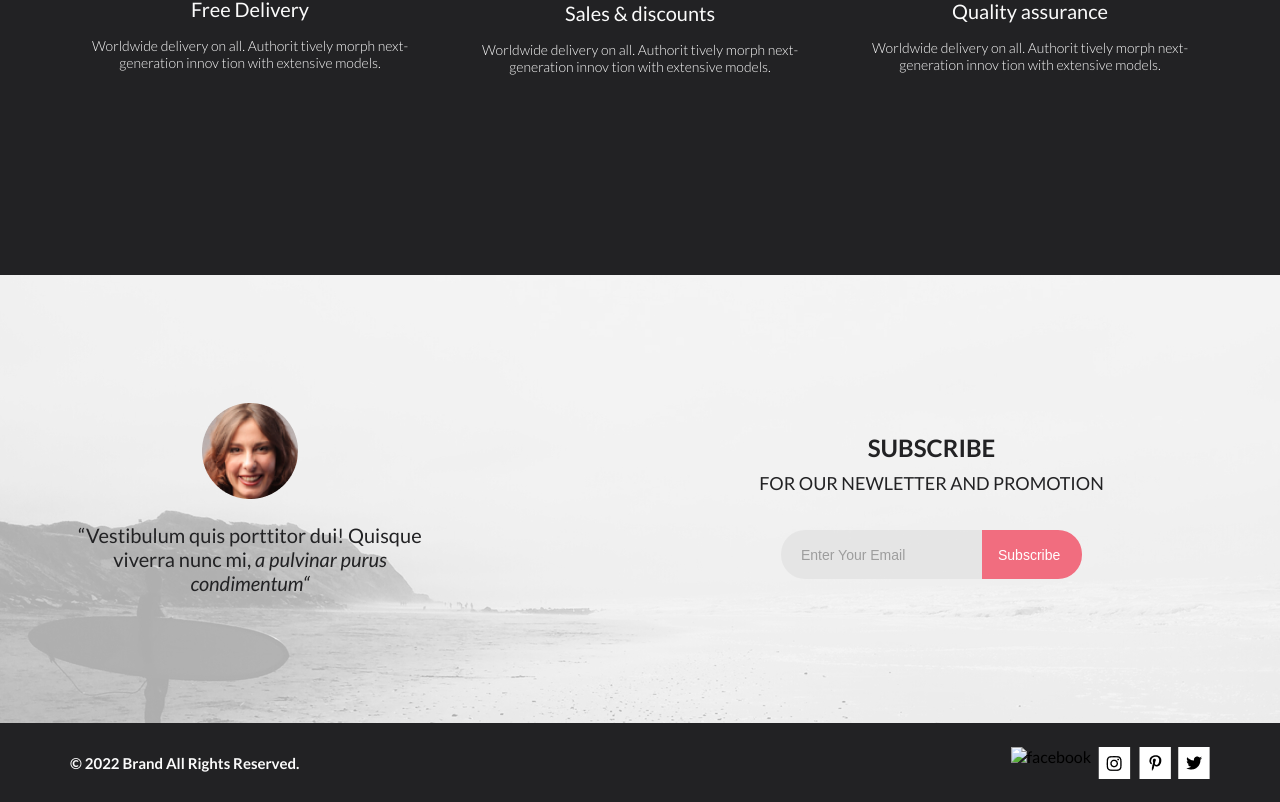
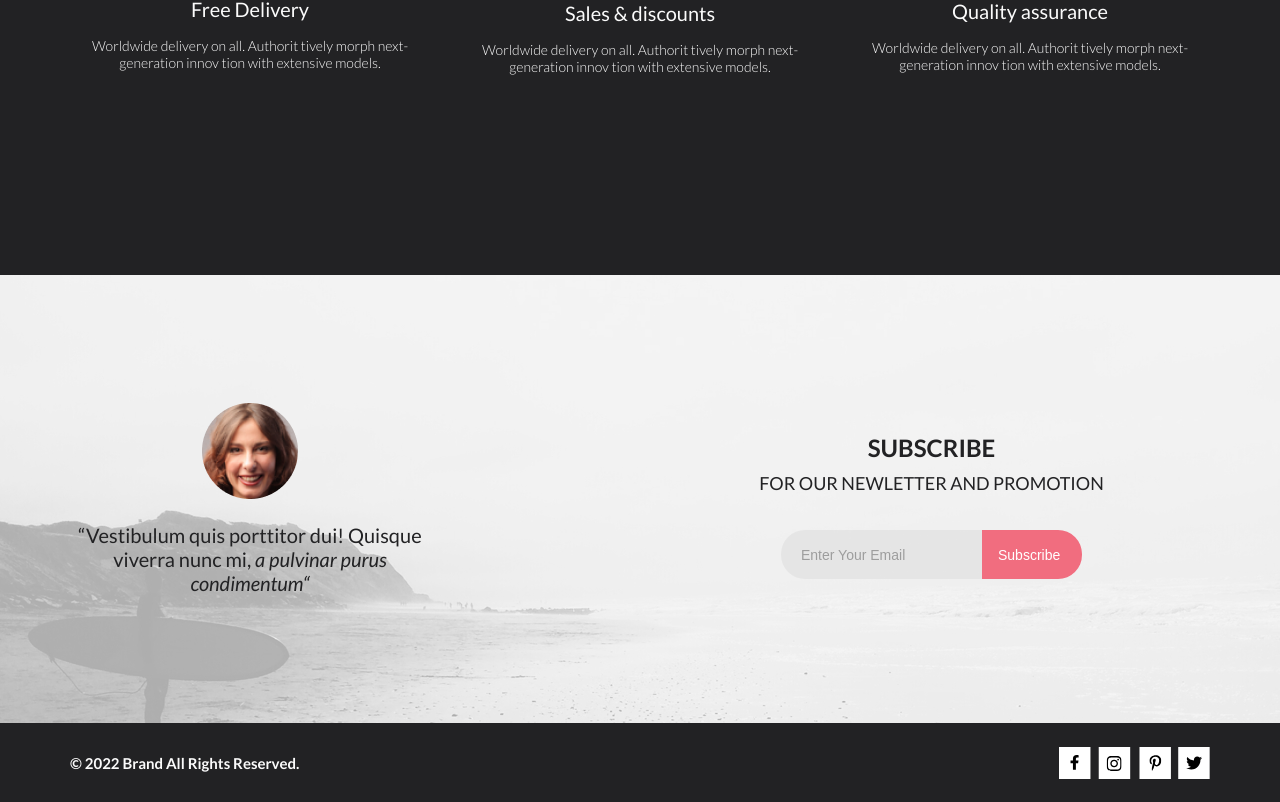
Before and after one commit to VladBorod/Adative-positioning.io, a plain HTML site: page index.html in a window 1280 px wide. Shown: the part 3145-3947 px from the top of the page. Drawn offline with Linux system fonts and the light colour scheme.

Commit message:
validator particle changes

```diff
--- a/index.html
+++ b/index.html
@@ -70,11 +70,11 @@
                 <img class="product_img" src="/img/productImg1.jpg" alt="bearded man">
                 <div class="overlay">
                     <a class="link__basket" href="#">
+                    </a>
                     <button class="btn">
                         <img class="logo__basket" src="svg/basket_add.svg" alt="logo">
                         <p> Add to cart</p>
                     </button>
-                    </a>
                 </div>
                 <div class="product_item_text">
                     <h4 class="product_h4">ELLERY X M'O CAPSULE</h4>
@@ -87,11 +87,11 @@
                 <img class="product_img" src="/img/productImg2.jpg" alt="nice chick">
                 <div class="overlay">
                     <a class="link__basket" href="#">
+                    </a>
                     <button class="btn">
                         <img class="logo__basket" src="svg/basket_add.svg" alt="logo">
                         <p> Add to cart</p>
                     </button>
-                    </a>
                 </div>
                 <div class="product_item_text">
                     <h4 class="product_h4">ELLERY X M'O CAPSULE</h4>
@@ -104,11 +104,11 @@
                 <img class="product_img" src="/img/productImg3.png" alt="guy in panama hat">
                 <div class="overlay">
                     <a class="link__basket" href="#">
+                    </a>
                     <button class="btn">
                         <img class="logo__basket" src="svg/basket_add.svg" alt="logo">
                         <p> Add to cart</p>
                     </button>
-                    </a>
                 </div>
                 <div class="product_item_text">
                     <h4 class="product_h4">ELLERY X M'O CAPSULE</h4>
@@ -121,11 +121,11 @@
                 <img class="product_img" src="/img/productImg4.png" alt="hipster guy">
                 <div class="overlay">
                     <a class="link__basket" href="#">
+                    </a>
                     <button class="btn">
                         <img class="logo__basket" src="svg/basket_add.svg" alt="logo">
                         <p> Add to cart</p>
                     </button>
-                    </a>
                 </div>
                 <div class="product_item_text">
                     <h4 class="product_h4">ELLERY X M'O CAPSULE</h4>
@@ -138,11 +138,11 @@
                 <img class="product_img" src="/img/productImg5.png" alt="office chick">
                 <div class="overlay">
                     <a class="link__basket" href="#">
+                    </a>
                     <button class="btn">
                         <img class="logo__basket" src="svg/basket_add.svg" alt="logo">
                         <p> Add to cart</p>
                     </button>
-                    </a>
                 </div>
                 <div class="product_item_text">
                     <h4 class="product_h4">ELLERY X M'O CAPSULE</h4>
@@ -155,11 +155,11 @@
                 <img class="product_img" src="/img/productImg6.png" alt="black chick">
                 <div class="overlay">
                     <a class="link__basket" href="#">
+                    </a>
                     <button class="btn">
                         <img class="logo__basket" src="svg/basket_add.svg" alt="logo">
                         <p> Add to cart</p>
                     </button>
-                    </a>
                 </div>
                 <div class="product_item_text">
                     <h4 class="product_h4">ELLERY X M'O CAPSULE</h4>
@@ -216,10 +216,14 @@
                 <h2>© 2022 Brand All Rights Reserved.</h2>
             </div>
             <div class="copyright_links">
-                <img src="/img/copyrightLink1.png" alt="facebook">
+                <!-- <img src="/img/copyrightLink1.png" alt="facebook">
                 <img src="/img/copyrightLink2.png" alt="blocked instagramm">
                 <img src="/img/copyrightLink3.png" alt="pinterest">
-                <img src="/img/copyrightLink4.png" alt="blocked twitter">
+                <img src="/img/copyrightLink4.png" alt="blocked twitter"> -->
+                <img src="/svg/socialLink1.svg" alt="facebook">
+                <img src="/svg/socialLink2.svg" alt="facebook">
+                <img src="/svg/socialLink3.svg" alt="facebook">
+                <img src="/svg/socialLink4.svg" alt="facebook">
             </div>
         </section>
     </div>
--- a/style.css
+++ b/style.css
@@ -658,6 +658,8 @@
                     color: #F26376;
                     transform: scale(1.4);
                     transition: 0.7s;
+                    color: red;
+                    fill: red;
                 }
 
                 @media (max-width: 1153px) {
```
Also changed, not shown: svg/socialLink1.svg (added), svg/socialLink2.svg (added), svg/socialLink3.svg (added), svg/socialLink4.svg (added). Lines whose indentation alone changed are shown as unchanged.
